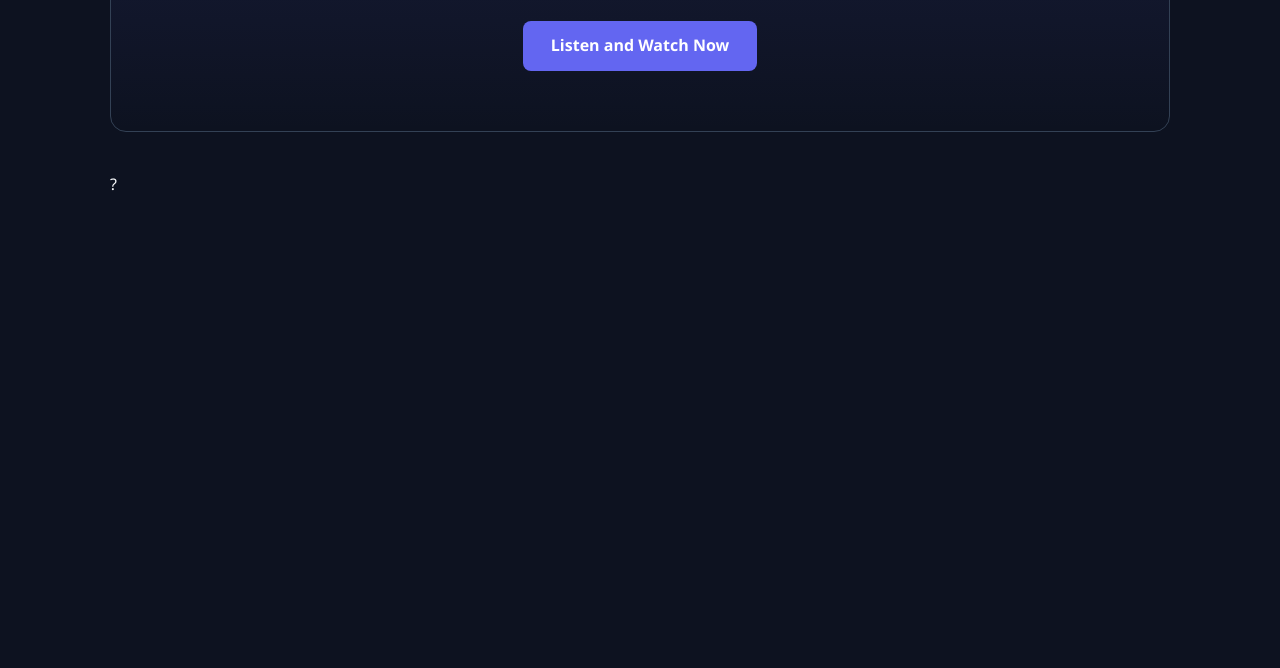
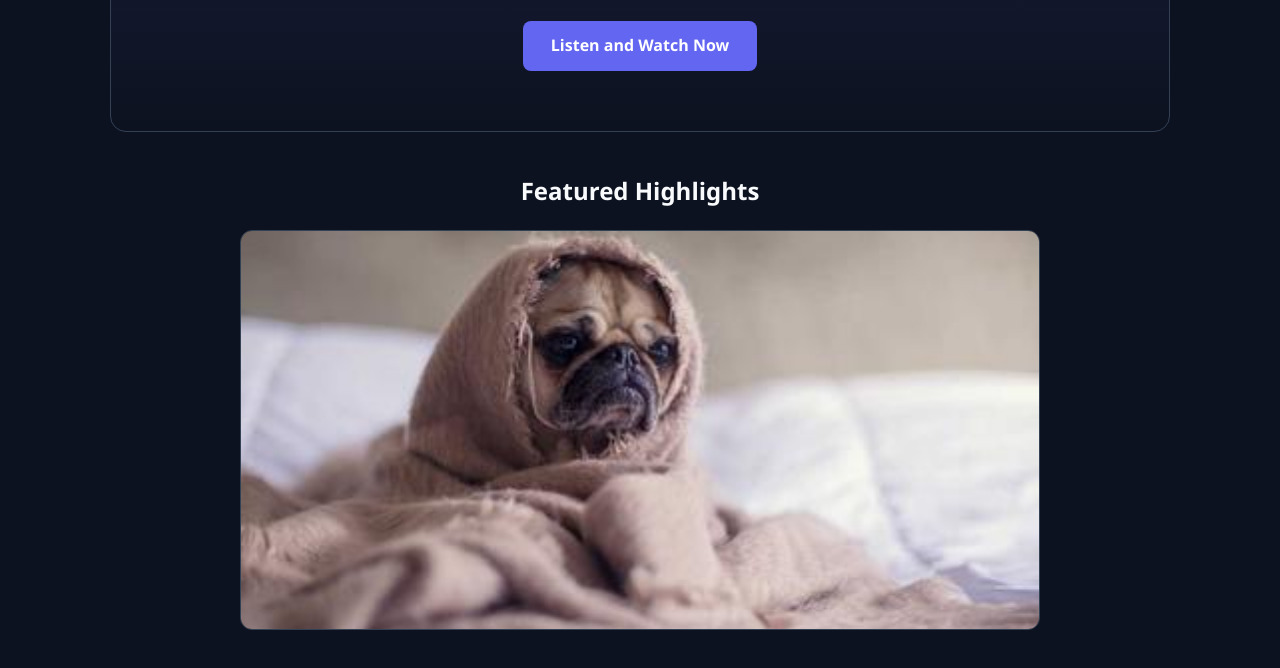
Before and after one commit to michaellab1/soundwave, a plain HTML site: page index.html in a window 1280 px wide. Shown: the part 328-996 px from the top of the page. Before the commit the page ends 800 px from the top, so only its background shows below. Drawn offline with Linux system fonts and the light colour scheme.

Commit message:
add slider section and images

```diff
--- a/CSS/MAIN.CSS
+++ b/CSS/MAIN.CSS
@@ -45,33 +45,30 @@ header {
   font-weight: 700;
   color: var(--text-light);
   text-decoration: none;
-
 }
 
-.logo span{
+.logo span {
   color: var(--primary);
 }
 
-nav ul{
+nav ul {
   display: flex;
   list-style: none;
   gap: 20px;
-
 }
-nav a{
+nav a {
   color: var(--text-muted);
   text-decoration: none;
   font-weight: 600;
   padding: 8px 16px;
   border-radius: 6px;
   transition: all o.3s ease;
-
 }
 
 nav a:hover,
 nav a.active {
   color: var(--text-light);
-    background-color:  var(--bg-card);
+  background-color: var(--bg-card);
 }
 
 main {
@@ -82,10 +79,9 @@ main {
   margin: 0 auto;
   padding-left: 20px;
   padding-right: 20px;
-
 }
 
-.hero{
+.hero {
   display: flex;
   flex-direction: column;
   align-items: center;
@@ -99,23 +95,21 @@ main {
   border-radius: 16px;
   margin-bottom: 40px;
   border: 1px solid var(--border);
-
 }
 
 .hero h1 {
   font-size: 3rem;
   margin-bottom: 16px;
   letter-spacing: -1px;
-
 }
 
-.hero p{
+.hero p {
   font-size: 1.2rem;
   color: var(--text-muted);
   max-width: 600px;
   margin-bottom: 24px;
 }
-  .cta-btn{
+.cta-btn {
   background-color: var(--primary);
   color: white;
   padding: 12px 28px;
@@ -125,6 +119,46 @@ main {
   transition: background 0.2s ease;
 }
 
-  .cta-btn:hover{
+.cta-btn:hover {
   background-color: var(--primary-hover);
 }
+
+.slider-section {
+  margin-top: 40px;
+  margin-bottom: 6opx;
+}
+
+.slider-section h2 {
+  text-align: center;
+  margin-bottom: 20px;
+}
+
+.slider-container {
+  position: reiative;
+  width: 100%;
+  max-width: 800px;
+  height: 400px;
+  margin: 0 auto;
+  overflow: hidden;
+  border-radius: 12px;
+  border: 1px solid var(--border);
+}
+
+.slides {
+  display: flex;
+  width: 300%;
+  height: 100%;
+  transition: transform 0.5s cubic-bezier(0.25, 1, 0.5 1);
+}
+
+.slide {
+  width: 33.333%;
+  height: 100%;
+  position: relative;
+}
+
+.slide img {
+  width: 100%;
+  height: 100%;
+  object-fit: cover;
+}
--- a/index.html
+++ b/index.html
@@ -36,14 +36,53 @@
             <a href="#" class="cta-btn">Listen and Watch Now</a>
         </div>
 
-        ?
+
         <!-- CSS SLIDER COMPONENT -->
-         <div>
-            <div>
-                <div>
-                    <img src="" alt="">
+         <div class="slider-section"->
+            <h2>Featured Highlights</h2>
+
+            <div id="slide-1"></div>
+            <div id="slide-2"></div>
+            <div id="slide-3"></div>
+
+
+            <div class="slider-container">
+                <div class="slides">
+                    <div class="slide">
+                        <img src="/images/10 don.jpg" alt="dog">
+                        <div class="slide-caption">
+                            <h3>Nature Exploration</h3>
+                            <p>Discover the beauty of the natural world through our curated collection of nature documentaries and wildlife photography.</p>
+                        </div>
+                    </div>
+
+                    <div class="slide">
+                        <img src="/images/2 don.jpg" alt="pet dog">
+                        <div class="slider-caption">
+                            <h3>Nature Exploration</h3>
+                            <p>Discover the beauty of the natural world through our curated collection of nature documentaries and wildlife photography.</p>
+                        </div>
+                    </div>
+
+                    <div class="slide">
+                        <img src="/images/7 don.jpg" alt="keyboard">
+                        <div class="slider-caption">
+                            <h3>Nature Exploration</h3>
+                            <p>Discover the beauty of the natural world through our curated collection of nature documentaries and wildlife photography.</p>
+                        </div>
+                    </div>
+
                 </div>
             </div>
+
+
+    <div class="slider-nav">
+        <a href="#slide-1"></a>
+        <a href="#slide-2"></a>
+        <a href="#slide-3"></a>
+    </div>
+
+
          </div>
       </main>
 </header>
```
Lines whose indentation alone changed are shown as unchanged.
